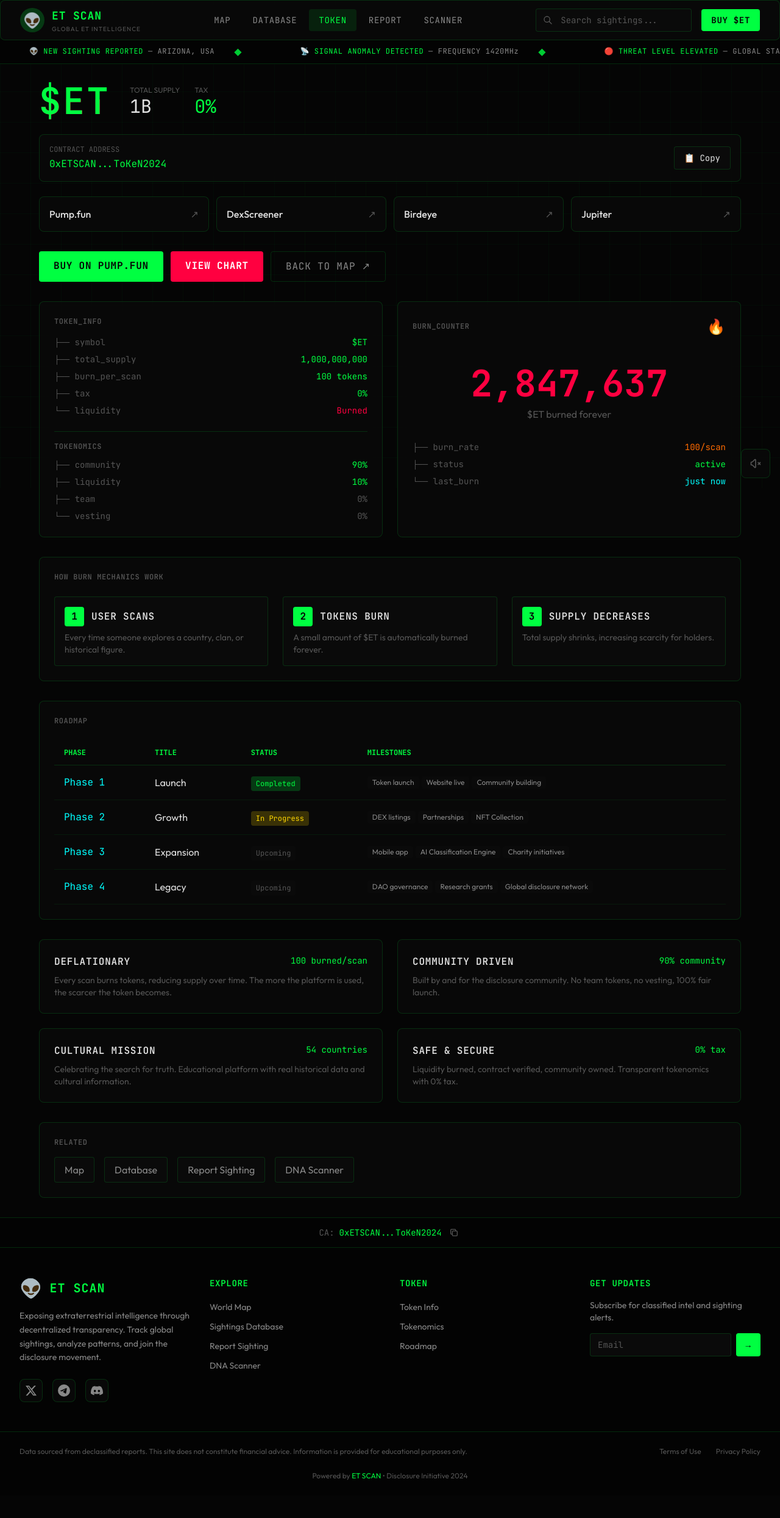
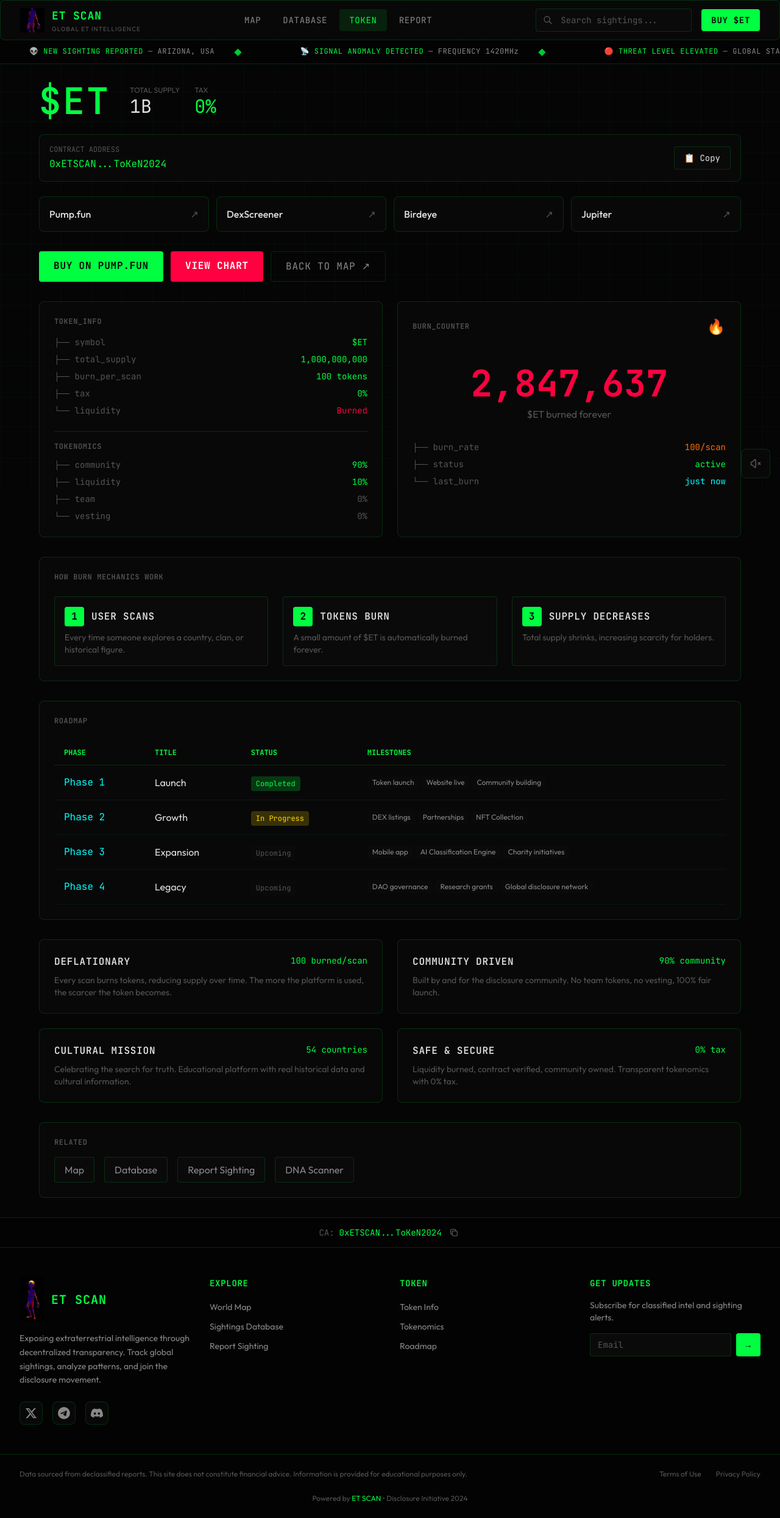
Before and after one commit to jwebdesignservice/Extraterrestrial, a Next.js app: page /token in a window 1280 px wide. Shown: the whole page at 61% size. Before the commit the page ends 2452 px from the top, so only its background shows below. Built offline with nearby package versions, Linux system fonts and the light colour scheme.

Commit message:
Fix WorldMap props, update logo, add more heat dots

```diff
--- a/src/app/page.tsx
+++ b/src/app/page.tsx
@@ -91,7 +91,6 @@
                   <WorldMap
                     sightings={sightings}
                     onMarkerClick={setSelectedSighting}
-                    selectedSighting={selectedSighting}
                   />
                 </div>
               </GlassPanel>
--- a/src/components/layout/Footer.tsx
+++ b/src/components/layout/Footer.tsx
@@ -1,13 +1,13 @@
 'use client';
 
 import Link from 'next/link';
+import Image from 'next/image';
 
 const footerLinks = {
   explore: [
     { href: '/', label: 'World Map' },
     { href: '/database', label: 'Sightings Database' },
     { href: '/upload', label: 'Report Sighting' },
-    { href: '/scanner', label: 'DNA Scanner' },
   ],
   token: [
     { href: '/token', label: 'Token Info' },
@@ -79,7 +79,13 @@
           {/* Brand Column */}
           <div className="lg:col-span-1">
             <Link href="/" className="flex items-center gap-3 mb-4">
-              <span className="text-3xl">👽</span>
+              <Image
+                src="/images/et-logo.jpg"
+                alt="ET Scan Logo"
+                width={40}
+                height={40}
+                className="object-contain"
+              />
               <span className="font-mono font-bold text-[var(--matrix-green)] text-xl tracking-wider">
                 ET SCAN
               </span>
--- a/src/components/layout/Navbar.tsx
+++ b/src/components/layout/Navbar.tsx
@@ -2,6 +2,7 @@
 
 import { useState } from 'react';
 import Link from 'next/link';
+import Image from 'next/image';
 import { usePathname } from 'next/navigation';
 import { motion, AnimatePresence } from 'framer-motion';
 import { cn } from '@/lib/utils';
@@ -11,7 +12,6 @@
   { href: '/database', label: 'Database' },
   { href: '/token', label: 'Token' },
   { href: '/upload', label: 'Report' },
-  { href: '/scanner', label: 'Scanner' },
 ];
 
 export default function Navbar() {
@@ -27,10 +27,14 @@
           <div className="flex items-center justify-between h-16">
             {/* Logo */}
             <Link href="/" className="flex items-center gap-3 group">
-              <div className="relative w-10 h-10 flex items-center justify-center">
-                <div className="absolute inset-0 bg-[var(--matrix-green)] rounded-full opacity-20 group-hover:opacity-40 transition-opacity" />
-                <div className="absolute inset-1 bg-[var(--matrix-green)] rounded-full opacity-10 animate-ping" />
-                <span className="text-2xl relative z-10">👽</span>
+              <div className="relative w-10 h-10 flex items-center justify-center overflow-hidden">
+                <Image
+                  src="/images/et-logo.jpg"
+                  alt="ET Scan Logo"
+                  width={40}
+                  height={40}
+                  className="object-contain group-hover:scale-110 transition-transform"
+                />
               </div>
               <div className="flex flex-col">
                 <span className="font-mono font-bold text-[var(--matrix-green)] text-lg tracking-wider">
--- a/src/components/map/WorldMap.tsx
+++ b/src/components/map/WorldMap.tsx
@@ -217,25 +217,25 @@
   ],
 };
 
-// Generate random heat map points on land only - concentrated in USA, Europe, Russia
+// Generate random heat map points - scattered across the whole map with concentration in key areas
 const generateHeatMapPoints = (count: number) => {
   const points: Array<{ lat: number; lng: number; intensity: 'low' | 'medium' | 'high' }> = [];
 
-  // Distribution: 35% USA, 35% Europe, 20% Russia, 10% rest of world
-  const usaCount = Math.floor(count * 0.35);
-  const europeCount = Math.floor(count * 0.35);
-  const russiaCount = Math.floor(count * 0.20);
-  const otherCount = count - usaCount - europeCount - russiaCount;
+  // Distribution: 25% USA, 25% Europe, 15% Russia, 35% scattered globally
+  const usaCount = Math.floor(count * 0.25);
+  const europeCount = Math.floor(count * 0.25);
+  const russiaCount = Math.floor(count * 0.15);
+  const scatteredCount = count - usaCount - europeCount - russiaCount;
 
   // Generate USA points
   for (let i = 0; i < usaCount; i++) {
     const baseLoc = priorityRegions.usa[Math.floor(Math.random() * priorityRegions.usa.length)];
-    const latOffset = (Math.random() - 0.5) * 6;
-    const lngOffset = (Math.random() - 0.5) * 6;
+    const latOffset = (Math.random() - 0.5) * 8;
+    const lngOffset = (Math.random() - 0.5) * 10;
 
     const intensityRoll = Math.random();
     const intensity: 'low' | 'medium' | 'high' =
-      intensityRoll > 0.7 ? 'high' : intensityRoll > 0.3 ? 'medium' : 'low';
+      intensityRoll > 0.6 ? 'high' : intensityRoll > 0.25 ? 'medium' : 'low';
 
     points.push({ lat: baseLoc.lat + latOffset, lng: baseLoc.lng + lngOffset, intensity });
   }
@@ -243,12 +243,12 @@
   // Generate Europe points
   for (let i = 0; i < europeCount; i++) {
     const baseLoc = priorityRegions.europe[Math.floor(Math.random() * priorityRegions.europe.length)];
-    const latOffset = (Math.random() - 0.5) * 5;
-    const lngOffset = (Math.random() - 0.5) * 5;
+    const latOffset = (Math.random() - 0.5) * 6;
+    const lngOffset = (Math.random() - 0.5) * 8;
 
     const intensityRoll = Math.random();
     const intensity: 'low' | 'medium' | 'high' =
-      intensityRoll > 0.7 ? 'high' : intensityRoll > 0.3 ? 'medium' : 'low';
+      intensityRoll > 0.6 ? 'high' : intensityRoll > 0.25 ? 'medium' : 'low';
 
     points.push({ lat: baseLoc.lat + latOffset, lng: baseLoc.lng + lngOffset, intensity });
   }
@@ -256,25 +256,25 @@
   // Generate Russia points
   for (let i = 0; i < russiaCount; i++) {
     const baseLoc = priorityRegions.russia[Math.floor(Math.random() * priorityRegions.russia.length)];
-    const latOffset = (Math.random() - 0.5) * 8;
+    const latOffset = (Math.random() - 0.5) * 10;
+    const lngOffset = (Math.random() - 0.5) * 15;
+
+    const intensityRoll = Math.random();
+    const intensity: 'low' | 'medium' | 'high' =
+      intensityRoll > 0.65 ? 'high' : intensityRoll > 0.3 ? 'medium' : 'low';
+
+    points.push({ lat: baseLoc.lat + latOffset, lng: baseLoc.lng + lngOffset, intensity });
+  }
+
+  // Generate scattered points across ALL land locations worldwide
+  for (let i = 0; i < scatteredCount; i++) {
+    const baseLoc = landLocations[Math.floor(Math.random() * landLocations.length)];
+    const latOffset = (Math.random() - 0.5) * 10;
     const lngOffset = (Math.random() - 0.5) * 12;
 
     const intensityRoll = Math.random();
     const intensity: 'low' | 'medium' | 'high' =
-      intensityRoll > 0.75 ? 'high' : intensityRoll > 0.35 ? 'medium' : 'low';
-
-    points.push({ lat: baseLoc.lat + latOffset, lng: baseLoc.lng + lngOffset, intensity });
-  }
-
-  // Generate rest of world points
-  for (let i = 0; i < otherCount; i++) {
-    const baseLoc = landLocations[Math.floor(Math.random() * landLocations.length)];
-    const latOffset = (Math.random() - 0.5) * 4;
-    const lngOffset = (Math.random() - 0.5) * 4;
-
-    const intensityRoll = Math.random();
-    const intensity: 'low' | 'medium' | 'high' =
-      intensityRoll > 0.85 ? 'high' : intensityRoll > 0.5 ? 'medium' : 'low';
+      intensityRoll > 0.7 ? 'high' : intensityRoll > 0.35 ? 'medium' : 'low';
 
     points.push({ lat: baseLoc.lat + latOffset, lng: baseLoc.lng + lngOffset, intensity });
   }
@@ -298,7 +298,7 @@
     L: any;
   } | null>(null);
 
-  const heatMapPoints = useMemo(() => generateHeatMapPoints(500), []);
+  const heatMapPoints = useMemo(() => generateHeatMapPoints(800), []);
 
   useEffect(() => {
     // Dynamically import Leaflet on client side only
@@ -369,9 +369,9 @@
 
   const getHeatColor = (intensity: 'low' | 'medium' | 'high') => {
     switch (intensity) {
-      case 'high': return '#FF0040';
-      case 'medium': return '#FFD700';
-      case 'low': return '#00FF41';
+      case 'high': return '#00FF41';    // Bright matrix green
+      case 'medium': return '#7FFF00';  // Yellow-green / Chartreuse
+      case 'low': return '#32CD32';     // Lime green
     }
   };
 
```
Also changed, not shown: public/images/et-logo.jpg (added).
